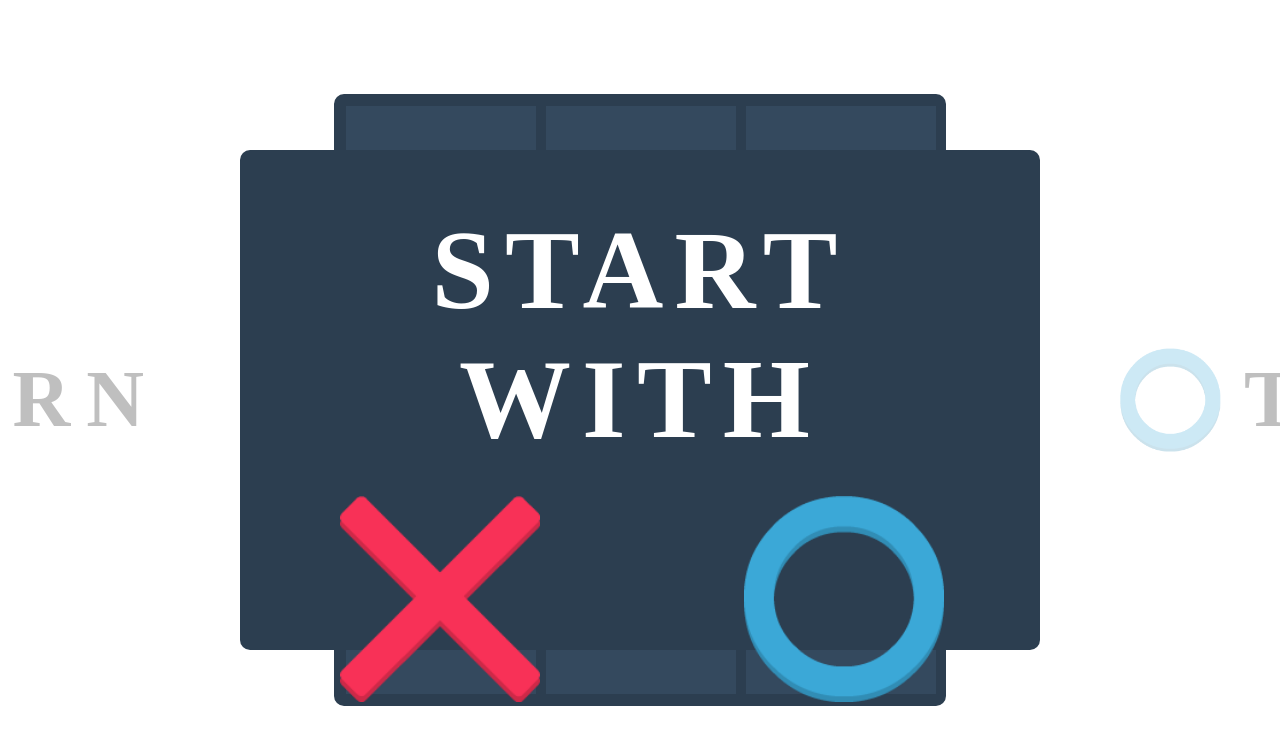
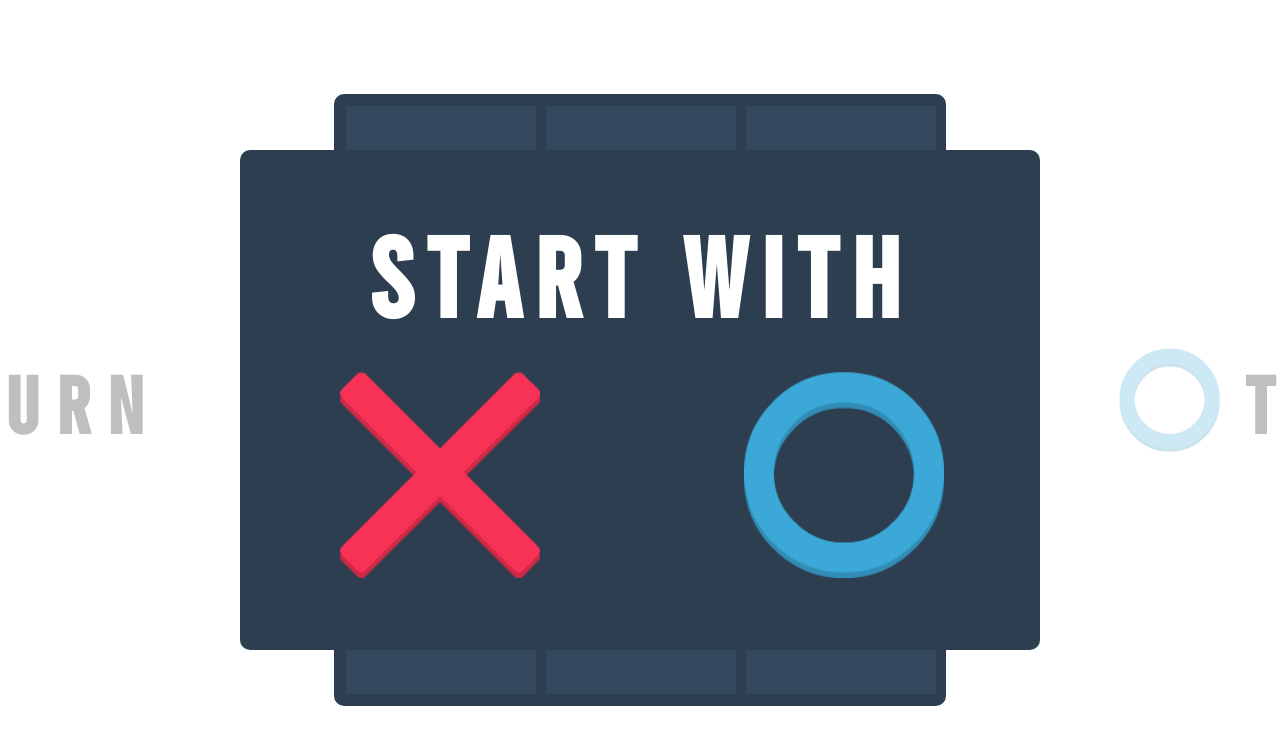
Before and after one commit to BrunoAbano/Tic-Tac-Toe, a plain HTML site: page index.html in a window 1280 px wide. Drawn offline with nearby package versions, Linux system fonts and the light colour scheme; the site is published under a folder, as on GitHub Pages, so addresses that start at the root find nothing.

Commit message:
Get font to work properly

```diff
--- a/css/style.css
+++ b/css/style.css
@@ -40,7 +40,7 @@ img {
 }
 
 @font-face {
-  src: url(/fonts/Bebas-Regular.ttf);
+  src: url("../fonts/Bebas-Regular.ttf") format('truetype');
   font-family: netflix;
 }
 h1 {
```
